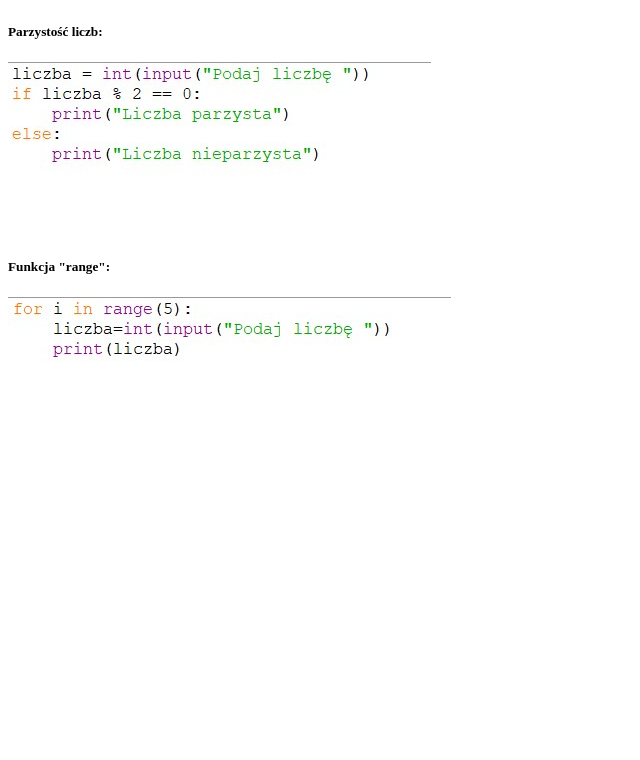
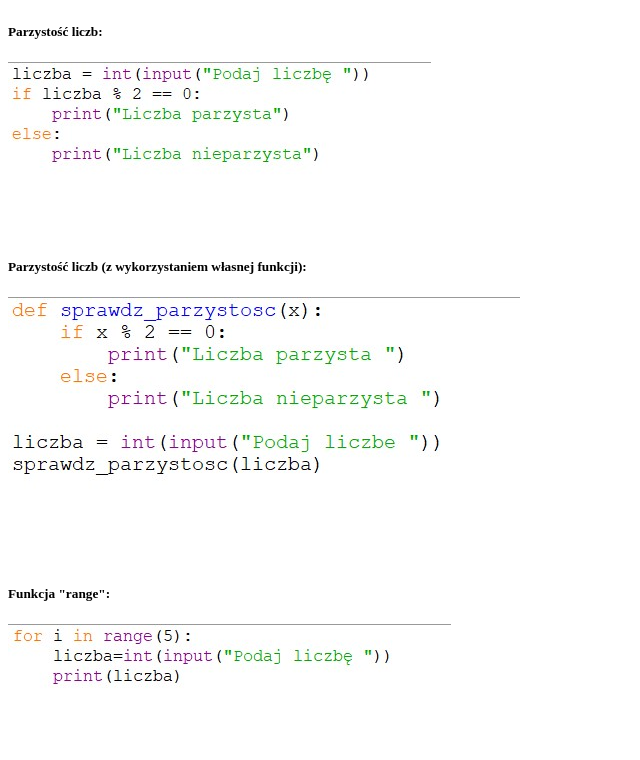
Before and after one commit to blichowo/klasa8, a plain HTML site: page index.html in a window 1280 px wide. Shown: the part 508-1268 px from the top of the page, without its empty margins (0-640 px from the left). Before the commit the page ends 955 px from the top, so only its background shows below. Drawn offline with Linux system fonts and the light colour scheme.

Commit message:
Update index.html

```diff
--- a/index.html
+++ b/index.html
@@ -12,6 +12,8 @@
     <img src="https://raw.githubusercontent.com/blichowo/klasa8/main/python1.jpg"/><br/>
     <h5>Parzystość liczb:</h5>
     <img src="https://raw.githubusercontent.com/blichowo/klasa8/main/parzystosc.jpg"/><br/>
+    <h5>Parzystość liczb (z wykorzystaniem własnej funkcji):</h5>
+    <img src="https://raw.githubusercontent.com/blichowo/klasa8/main/parzystosc2.jpg"/><br/>
     <h5>Funkcja "range":</h5>
     <img src="https://raw.githubusercontent.com/blichowo/klasa8/main/range.jpg"/><br/>
   </body>
```
